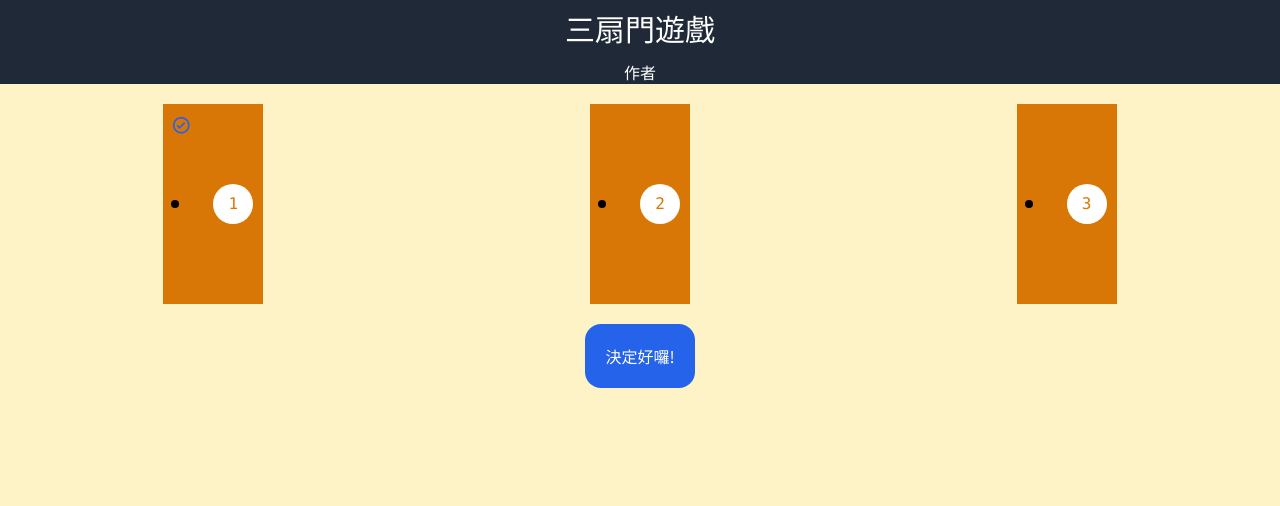
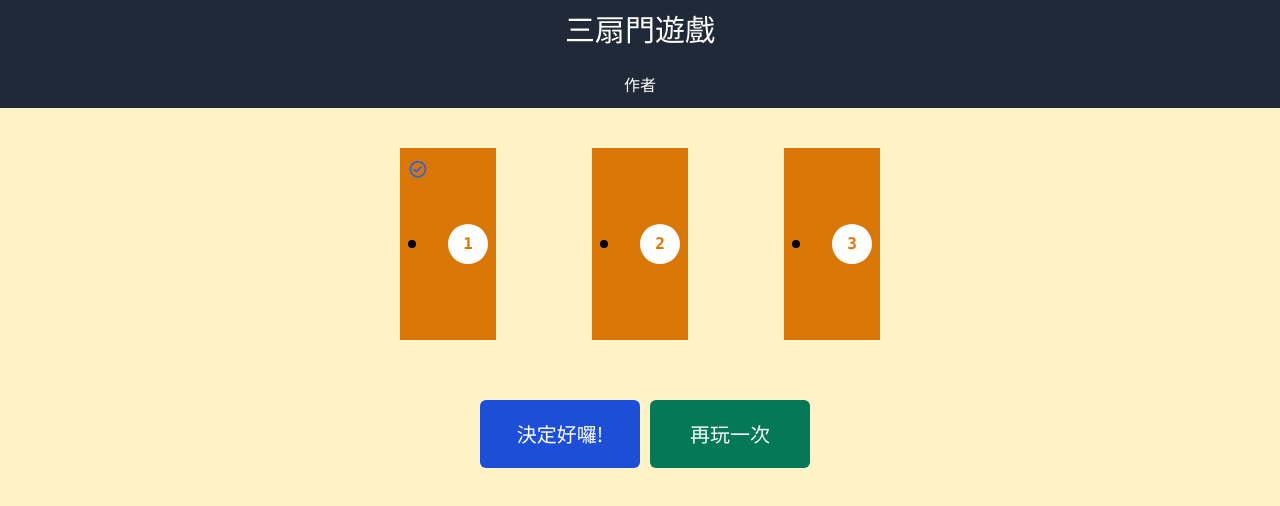
Before and after one commit to connectshark/monty-hall-game, a Vue app: page /#/game in a window 1280 px wide. Shown: the top 506 px of the page. Built offline with nearby package versions, Linux system fonts and the light colour scheme.

Commit message:
切頁流程完成

```diff
--- a/src/App.vue
+++ b/src/App.vue
@@ -1,7 +1,9 @@
 <template>
   <nav class="text-white bg-gray-800">
-    <h1 class=" text-3xl font-sans py-3">{{title}}</h1>
-    <ul>
+    <h1 class=" text-3xl font-sans py-3">
+      <router-link to="/">{{title}}</router-link>
+    </h1>
+    <ul class=" py-3">
       <li>
         <router-link to="/about" class=" hover:underline">作者</router-link>
       </li>
@@ -11,11 +13,8 @@
 </template>
 
 <script>
-import { useStore } from 'vuex'
 export default {
   setup () {
-    const store = useStore()
-    store.commit('shuffle')
     return {
       title: '三扇門遊戲'
     }
--- a/src/components/door.vue
+++ b/src/components/door.vue
@@ -1,11 +1,11 @@
 <template>
   <div
-    class="door"
+    class="door w-24 h-48"
     @click="updateSelect"
     :class="[{ open: checked || draw }, showImg]"
   >
     <div class="front bg-yellow-600">
-      <span class=" font-mono text-yellow-600 w-10 h-10 rounded-full bg-white absolute top-0 bottom-0 my-auto leading-10">{{index}}</span>
+      <span class=" font-mono text-yellow-600 w-10 h-10 rounded-full bg-white absolute top-0 bottom-0 my-auto leading-10 font-bold">{{index}}</span>
       <span v-if="index === select" class=" absolute top-2 left-2 text-blue-600 text-xl"><i class='bx bx-check-circle'></i></span>
       <span class=" bg-black w-2 h-2 absolute top-0 bottom-0 my-auto left-2 rounded-full"></span>
     </div>
@@ -58,8 +58,6 @@ export default {
 
 <style lang="scss" scoped>
 .door{
-  width: 100px;
-  height: 200px;
   background-color: #ccc;
   position: relative;
   perspective: 500px;
--- a/src/index.css
+++ b/src/index.css
@@ -1,3 +1,7 @@
 @tailwind base;
 @tailwind components;
 @tailwind utilities;
+
+.btn{
+  @apply text-white transition w-40 p-5 rounded-md cursor-pointer hover:opacity-90 mx-auto text-lg md:text-xl
+}
--- a/src/store/index.js
+++ b/src/store/index.js
@@ -8,6 +8,7 @@ const store = createStore({
   mutations: {
     shuffle: (state) => {
       state.award.sort(() => Math.random() - 0.5)
+      state.checked = null
     },
     checked: (state, payload) => {
       state.checked = payload
--- a/src/views/about.vue
+++ b/src/views/about.vue
@@ -1,4 +1,15 @@
 <template>
-  <h2>無此頁</h2>
-  <router-link to="/">回首頁</router-link>
+  <h2 class="py-10">
+    <a href="https://github.com/connectshark" class=" block" target="_blank">
+      <img class=" object-cover w-24 h-24 md:w-36 md:h-36 rounded-full mx-auto" src="../assets/img/nosegates.jpg" alt="nosegates">
+    </a>
+  </h2>
+  <ul class="py-5">
+    <li class="py-3 block mx-2.5 md:inline-block">
+      <a class="btn bg-indigo-700 block" href="https://github.com/connectshark/monty-hall-game" target="_blank"><i class='bx bxl-github'></i>原始碼</a>
+    </li>
+    <li class="py-3 block mx-2.5 md:inline-block">
+      <router-link class="btn bg-blue-700 block" to="/">回首頁</router-link>
+    </li>
+  </ul>
 </template>
--- a/src/views/game.vue
+++ b/src/views/game.vue
@@ -1,5 +1,5 @@
 <template>
-<div class=" flex items-center justify-around py-5">
+<div class=" flex items-center justify-around py-10 max-w-xl mx-auto">
   <Door
     v-for="item in 3"
     :key="item"
@@ -8,14 +8,18 @@
     v-model:select="select"
   />
 </div>
-<div>
-  <input v-if="!decide" @click="userChecked" type="button" value="決定好囉!" class="ring-blue-400 focus:ring-4 cursor-pointer bg-blue-600 text-white p-5 rounded-2xl">
-  <input v-else @click="draw = true" type="button" value="公布解答" class="ring-blue-400 focus:ring-4 cursor-pointer bg-blue-600 text-white p-5 rounded-2xl">
+<div class="py-5 md:inline-block block mx-2.5">
+  <div v-if="!decide" @click="userChecked" class="btn bg-blue-700">決定好囉!</div>
+  <div v-else @click="result" class="btn bg-yellow-700">公布解答</div>
 </div>
+<div class="py-5" v-if="tip">
+  <p class=" text-red-400 text-3xl">{{tip}}</p>
+</div>
+<router-link to="/" class="btn bg-green-700 md:inline-block block mx-2.5">再玩一次</router-link>
 </template>
 
 <script>
-import { ref } from 'vue'
+import { computed, ref } from 'vue'
 import Door from '../components/door.vue'
 import { useStore } from 'vuex'
 export default {
@@ -25,7 +29,9 @@ export default {
   setup () {
     const select = ref(1)
     const decide = ref(false)
+    const tip = ref('')
     const store = useStore()
+    const award = computed(() => store.state.award)
     const userChecked = () => {
       if (!decide.value) {
         store.commit('checked', select.value)
@@ -34,11 +40,24 @@ export default {
     }
 
     const draw = ref(false)
+    const result = () => {
+      draw.value = true
+      const reward = award.value[select.value - 1]
+      if (reward === 'car') {
+        tip.value = '恭喜獲得車車'
+      } else if (reward === 'goat') {
+        tip.value = '騎山羊'
+      } else {
+        tip.value = '沒東西'
+      }
+    }
     return {
       select,
       decide,
       userChecked,
-      draw
+      result,
+      draw,
+      tip
     }
   }
 }
--- a/src/views/home.vue
+++ b/src/views/home.vue
@@ -1,10 +1,15 @@
 <template>
-  <router-link to="/game" class="bg-blue-600 text-white p-4 block w-48 rounded-lg mx-auto text-xl">開始遊戲</router-link>
+<div class=" py-5">
+  <router-link to="/game" class="bg-blue-600 text-white hover:opacity-90 p-4 block w-48 rounded-lg mx-auto text-xl">開始遊戲</router-link>
+</div>
 </template>
 
 <script>
+import { useStore } from 'vuex'
 export default {
   setup () {
+    const store = useStore()
+    store.commit('shuffle')
     return {
 
     }
```
Also changed, not shown: src/assets/img/nosegates.jpg (added).
